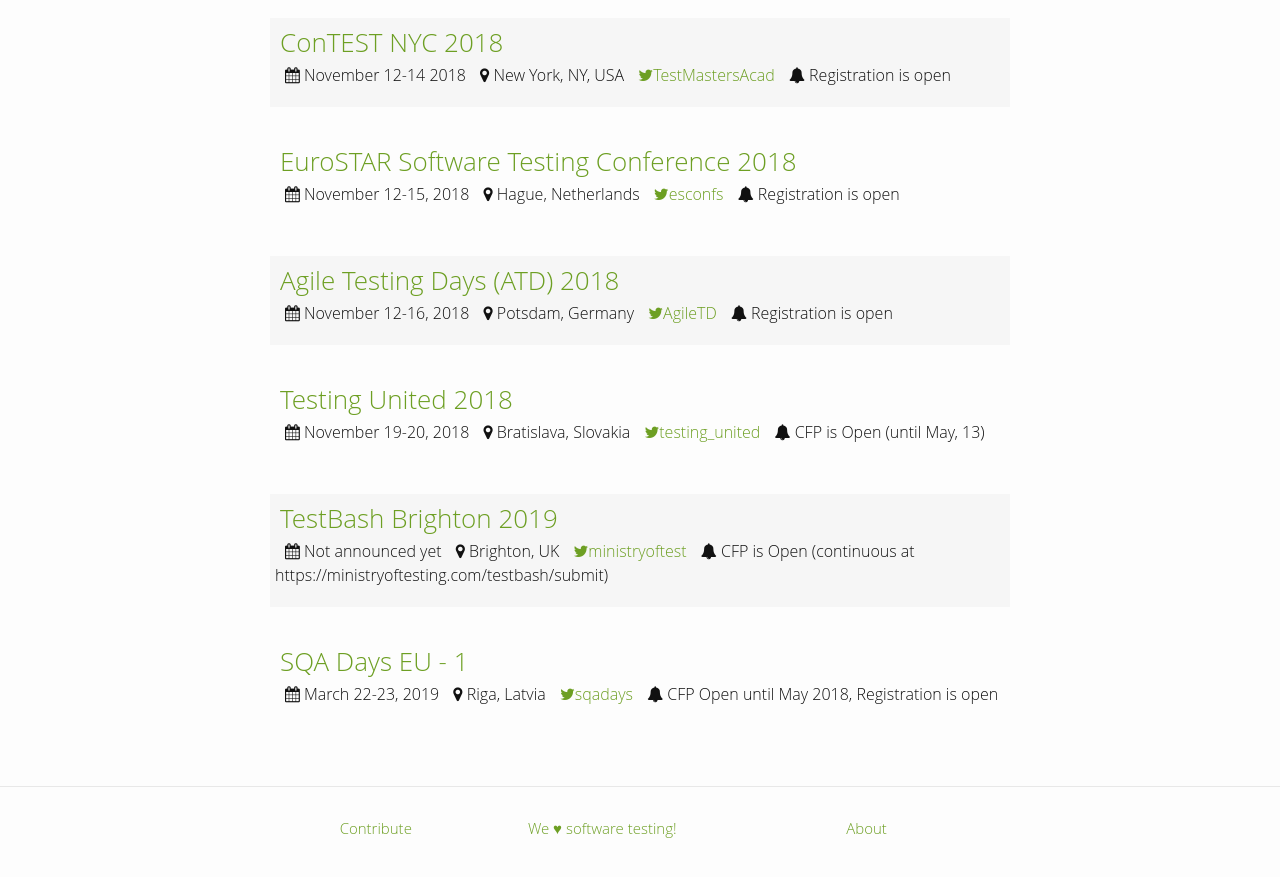
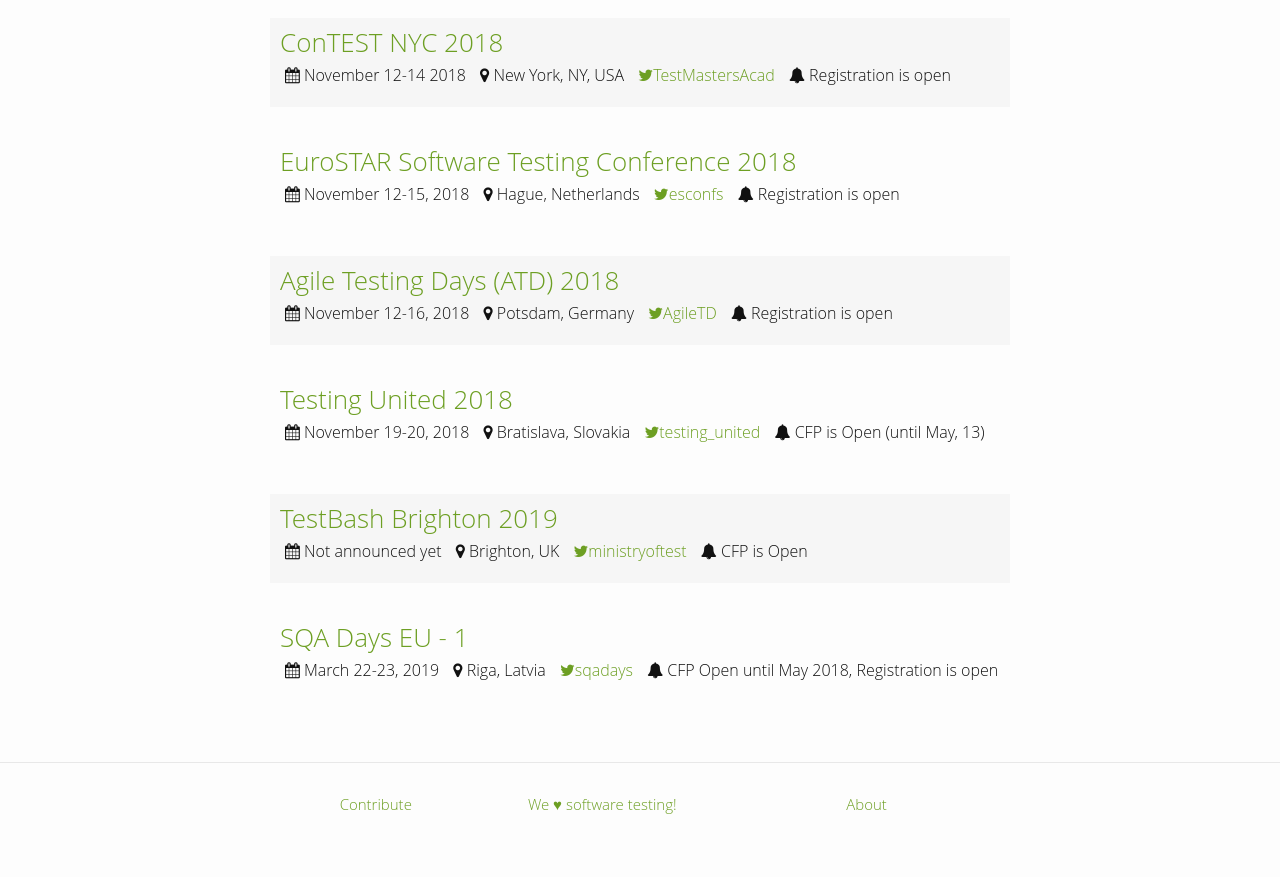
Before and after one commit to TestingConferences/testingconferences.github.io, a Jekyll site: the page built from index.html, in a window 1280 px wide and 900 px high, scrolled down 4175 px. Shown: the top 877 px of the window. Built offline with Jekyll 4.4.1, drawn with Linux system fonts in a browser that asks for light colours.

Commit message:
Update current.yml
Made TB Brighton 2019's url the paper submission

```diff
--- a/_data/current.yml
+++ b/_data/current.yml
@@ -255,9 +255,9 @@
 - name: TestBash Brighton 2019
   location: Brighton, UK
   dates: Not announced yet
-  url: https://ministryoftesting.com
+  url: https://ministryoftesting.com/testbash/submit
   twitter: ministryoftest
-  status: CFP is Open (continuous at https://ministryoftesting.com/testbash/submit)
+  status: CFP is Open
 
 - name: SQA Days EU - 1
   location: Riga, Latvia
```
